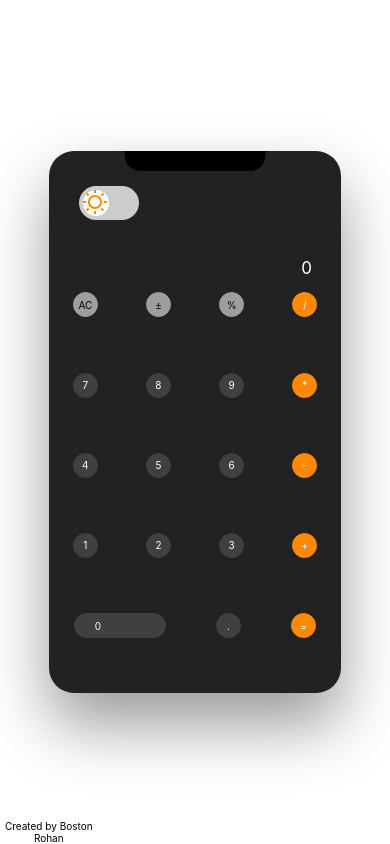
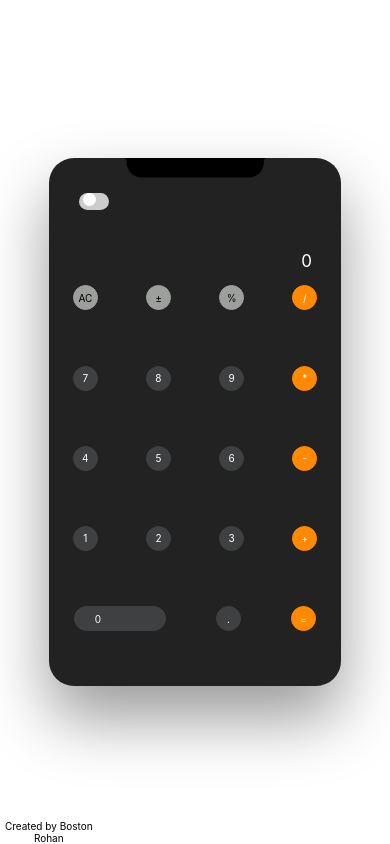
Before and after one commit to BostonRohan/Calculator, a React (Create React App) app: page / in a window 390 px wide. Built offline with nearby package versions, Linux system fonts and the light colour scheme.

Commit message:
fixed toggle responsiveness

```diff
--- a/src/styles/App.css
+++ b/src/styles/App.css
@@ -56,6 +56,7 @@
   background-color: white;
   -webkit-transition: 0.4s;
   transition: 0.4s;
+  border-radius: 50%;
 }
 input:checked + .slider {
   background-color: var(--operation-button-color);
@@ -71,9 +72,6 @@ input:checked + .slider:before {
 /*Rounded sliders */
 .slider.round {
   border-radius: 34px;
-}
-.slider:before {
-  border-radius: 50%;
 }
 /* End Toggle Styles */
 
@@ -176,9 +174,19 @@ input:checked + .slider:before {
     height: auto;
     width: 75%;
   }
-  .toggle {
-    width: 0;
-    height: auto;
+  .switch {
+    width: 30px;
+    height: 17px;
+  }
+  .slider:before {
+    width: 13px;
+    content: "";
+    height: 13px;
+  }
+  input:checked + .slider:before {
+    -webkit-transform: translateX(13px);
+    -ms-transform: translateX(13px);
+    transform: translateX(13px);
   }
   .credit {
     font-size: 10px;
@@ -218,7 +226,7 @@ input:checked + .slider:before {
     width: 55%;
   }
   #display {
-    font-size: 35px;
+    font-size: 30px;
   }
   #zero {
     width: 197px;
```
Also changed, not shown: 1 other file (tests, documents, lock files or other folders).
